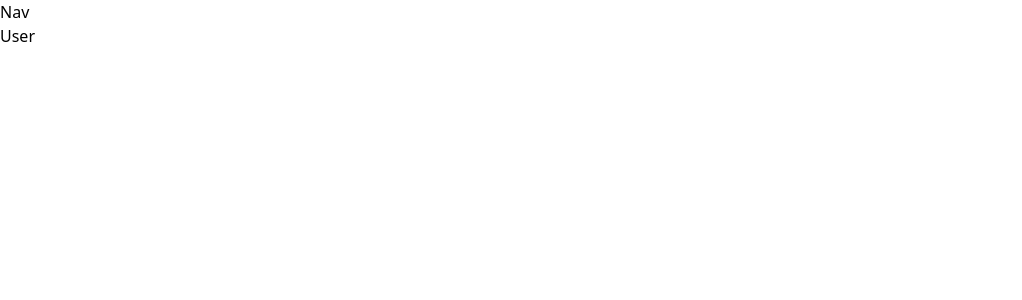
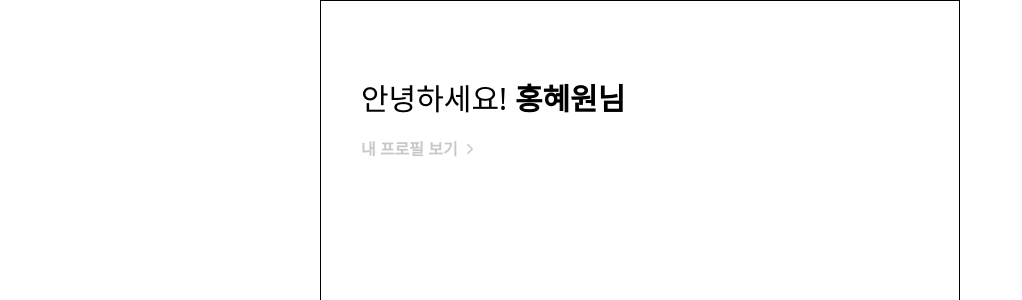
Before and after one commit to FastcampusMini/mini-project-fe, a React (Vite) app: page /user in a window 1280 px wide. Shown: the top 300 px of the page, without its empty margins (0-1022 px from the left). Built offline with nearby package versions, Linux system fonts and the light colour scheme.

Commit message:
Feat: Create User page Markeup

```diff
--- a/src/components/Nav/index.tsx
+++ b/src/components/Nav/index.tsx
@@ -1,7 +1,7 @@
-import React from "react";
+import React from 'react';
 
 const Nav = () => {
-  return <div>Nav</div>;
+  return <div></div>;
 };
 
 export default Nav;
--- /dev/null
+++ b/src/components/Navigation/index.tsx
@@ -0,0 +1,16 @@
+import React from 'react';
+import { FaSearchDollar } from 'react-icons/fa';
+import { AiFillHome } from 'react-icons/ai';
+import { BsFillPersonFill } from 'react-icons/bs';
+
+const index = () => {
+  return (
+    <div>
+      <FaSearchDollar />
+      <AiFillHome />
+      <BsFillPersonFill />
+    </div>
+  );
+};
+
+export default index;
--- a/src/pages/User/index.tsx
+++ b/src/pages/User/index.tsx
@@ -1,10 +1,20 @@
-import React from "react";
-import { Outlet } from "react-router-dom";
+import React from 'react';
+import { Outlet, useNavigate } from 'react-router-dom';
+import { IoIosArrowForward } from 'react-icons/io';
 
 const User = () => {
+  const navigate = useNavigate();
   return (
     <>
-      <div>User</div>
+      <div className='border w-[640px] min-w-[50%] m-auto h-[900px] px-10 py-10 relative'>
+        <h1 className='text-3xl mt-10 mb-5'>
+          안녕하세요! <span className='font-semibold'>홍혜원님</span>
+        </h1>
+        <div className='flex items-center gap-1 font-semibold text-gray' onClick={() => navigate('/signup')}>
+          <p>내 프로필 보기</p>
+          <IoIosArrowForward />
+        </div>
+      </div>
       <Outlet />
     </>
   );
```
